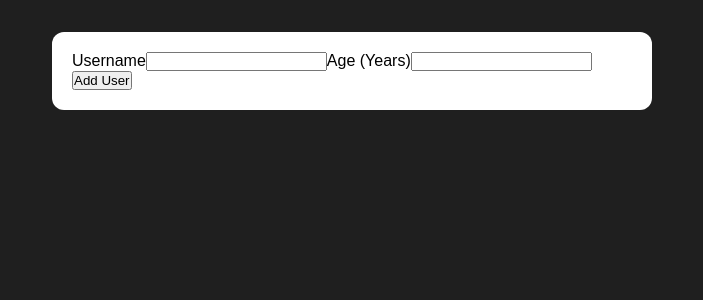
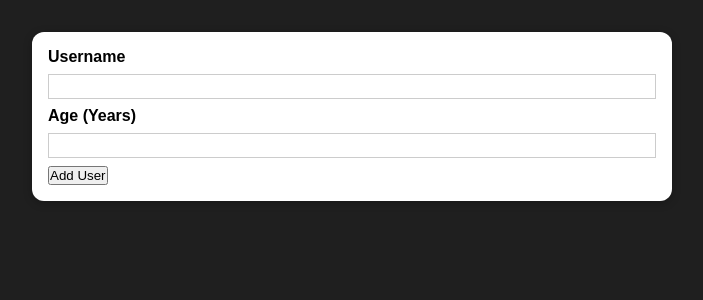
Before and after one commit to Mezin24/react_add-user, a React (Create React App) app: page / in a window 1280 px wide. Shown: the top 300 px of the page, without its empty margins (288-991 px from the left). Built offline with nearby package versions, Linux system fonts and the light colour scheme.

Commit message:
add card module

```diff
--- a/src/UI/Card.css
+++ /dev/null
@@ -1,8 +0,0 @@
-.card {
-    width: 600px;
-    margin: 0 auto;
-    background-color: #fff;
-    margin-top: 32px;
-    padding: 20px;
-    border-radius: 12px;
-}
--- a/src/UI/Card.js
+++ b/src/UI/Card.js
@@ -1,7 +1,9 @@
-import './Card.css';
+import classes from './Card.module.css';
 
 const Card = (props) => {
-  return <div className='card'>{props.children}</div>;
+  return (
+    <div className={`${classes.card} ${props.className}`}>{props.children}</div>
+  );
 };
 
 export default Card;
--- /dev/null
+++ b/src/UI/Card.module.css
@@ -0,0 +1,5 @@
+.card {
+    background-color: #fff;
+    border-radius: 12px;
+    box-shadow: 0 2px 8px rgba(0, 0, 0, 0.26);
+}
--- a/src/User/AddUser.js
+++ b/src/User/AddUser.js
@@ -1,10 +1,14 @@
-import './AddUser.css';
+import classes from './AddUser.module.css';
 import Card from '../UI/Card';
 
 const AddUser = () => {
+  const addUserHandler = (event) => {
+    event.preventDefault();
+  };
+
   return (
-    <Card>
-      <form>
+    <Card className={classes.input}>
+      <form onSubmit={addUserHandler}>
         <label htmlFor='name'>Username</label>
         <input type='text' id='name' />
         <label htmlFor='age'>Age (Years)</label>
--- /dev/null
+++ b/src/User/AddUser.module.css
@@ -0,0 +1,26 @@
+.input {
+    margin: 2rem auto;
+    padding: 1rem;
+    width: 90%;
+    max-width: 40rem;
+  }
+
+  .input label {
+    display: block;
+    font-weight: bold;
+    margin-bottom: 0.5rem;
+  }
+
+  .input input {
+    font: inherit;
+    display: block;
+    width: 100%;
+    border: 1px solid #ccc;
+    padding: 0.15rem;
+    margin-bottom: 0.5rem;
+  }
+
+  .input input:focus {
+    outline: none;
+    border-color: #4f005f;
+  }
```
Also changed, not shown: src/User/AddUser.css (deleted).
